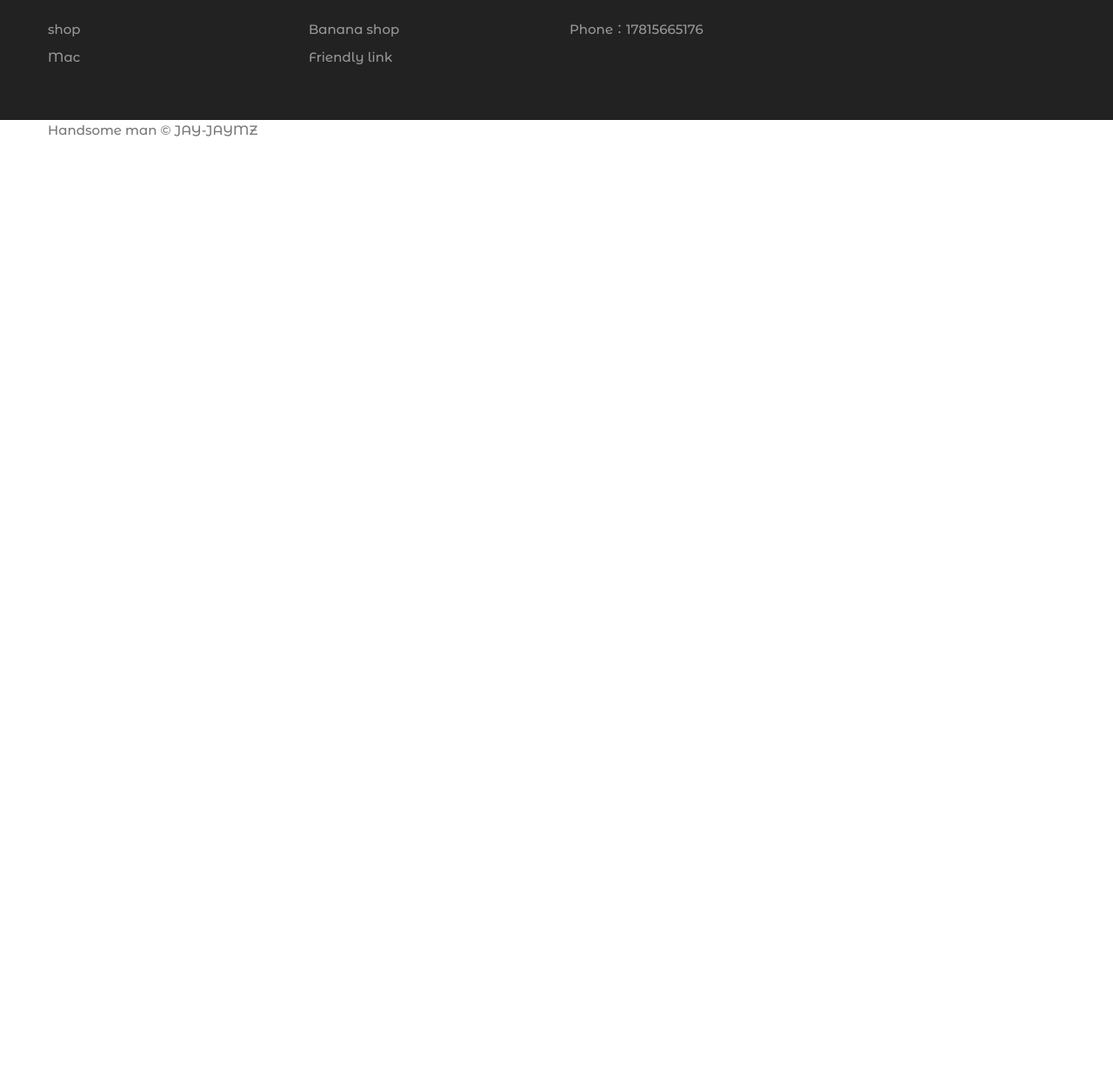
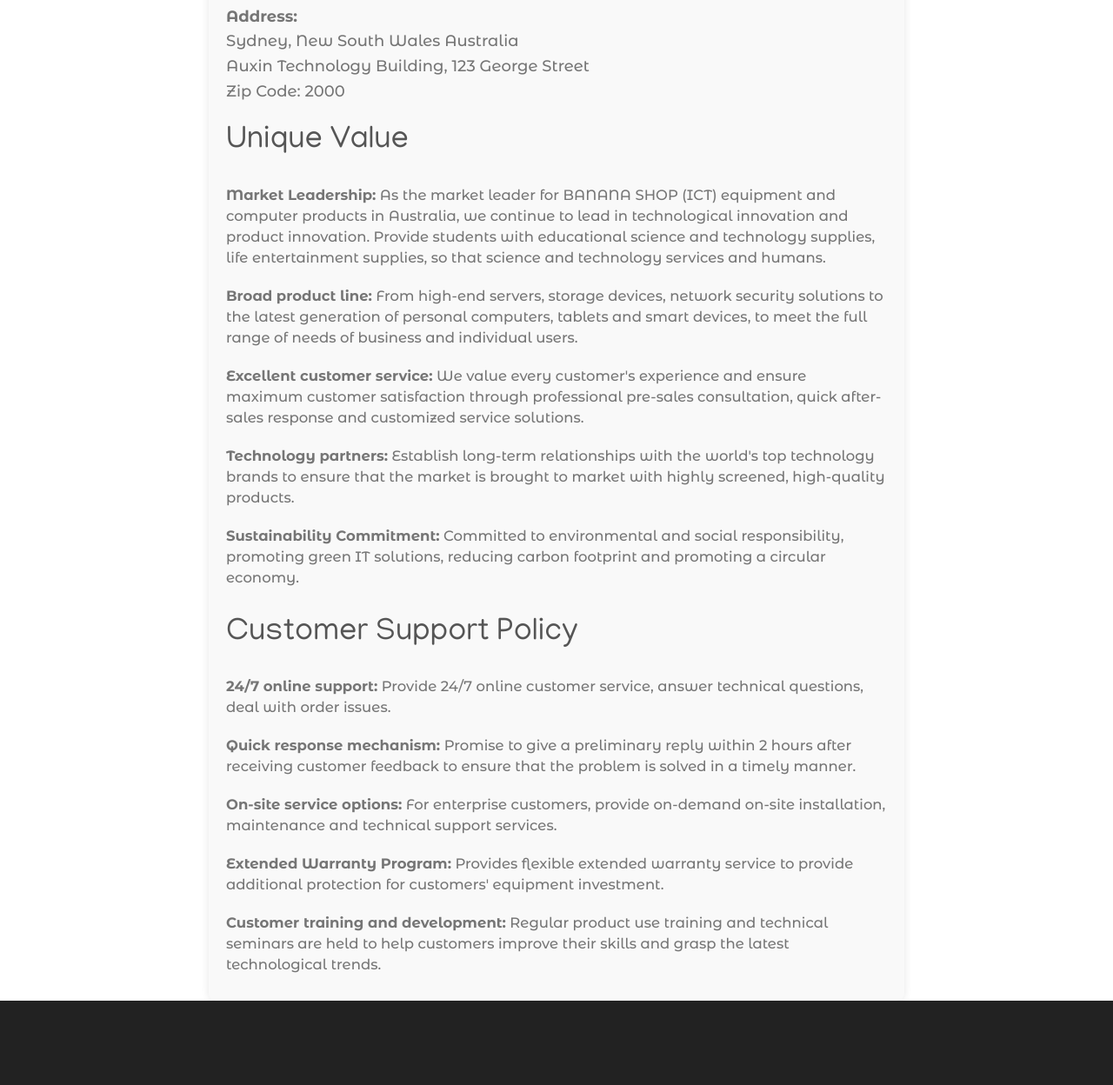
Before and after one commit to JAY-JAYMZ/BananaSHOP, a plain HTML site: page index.html in a window 1280 px wide. Shown: the part 1026-2274 px from the top of the page at 87% size. Before the commit the page ends 1188 px from the top, so only its background shows below. Drawn offline with Linux system fonts and the light colour scheme; a web font is replaced by a local one.

Commit message:
Update index.html

```diff
--- a/index.html
+++ b/index.html
@@ -240,7 +240,53 @@
 			</section>
 			<!--End Banner Section -->
 
+		<div style="margin: 0 auto; max-width: 800px; padding: 20px; background-color: #f9f9f9; border-radius: 8px; box-shadow: 0 0 10px rgba(0, 0, 0, 0.1);">
+        <h1 style="color: #333;">BANANA SHOP</h1>
+        <p style="margin: 10px 0; font-size: 1.2em;">
+            <strong>Address:</strong><br>
+            Sydney, New South Wales Australia<br>
+            Auxin Technology Building, 123 George Street<br>
+            Zip Code: 2000
+        </p>
 
+        <h2 style="color: #555; margin-top: 20px;">Unique Value</h2>
+        <ul style="list-style-type: none; padding: 0; margin: 0; display: flex; flex-direction: column; align-items: center;">
+            <li style="margin: 10px 0; font-size: 1.1em;">
+                <strong>Market Leadership:</strong> As the market leader for BANANA SHOP (ICT) equipment and computer products in Australia, we continue to lead in technological innovation and product innovation. Provide students with educational science and technology supplies, life entertainment supplies, so that science and technology services and humans.
+            </li>
+            <li style="margin: 10px 0; font-size: 1.1em;">
+                <strong>Broad product line:</strong> From high-end servers, storage devices, network security solutions to the latest generation of personal computers, tablets and smart devices, to meet the full range of needs of business and individual users.
+            </li>
+            <li style="margin: 10px 0; font-size: 1.1em;">
+                <strong>Excellent customer service:</strong> We value every customer's experience and ensure maximum customer satisfaction through professional pre-sales consultation, quick after-sales response and customized service solutions.
+            </li>
+            <li style="margin: 10px 0; font-size: 1.1em;">
+                <strong>Technology partners:</strong> Establish long-term relationships with the world's top technology brands to ensure that the market is brought to market with highly screened, high-quality products.
+            </li>
+            <li style="margin: 10px 0; font-size: 1.1em;">
+                <strong>Sustainability Commitment:</strong> Committed to environmental and social responsibility, promoting green IT solutions, reducing carbon footprint and promoting a circular economy.
+            </li>
+        </ul>
+
+        <h2 style="color: #555; margin-top: 20px;">Customer Support Policy</h2>
+        <ul style="list-style-type: none; padding: 0; margin: 0; display: flex; flex-direction: column; align-items: center;">
+            <li style="margin: 10px 0; font-size: 1.1em;">
+                <strong>24/7 online support:</strong> Provide 24/7 online customer service, answer technical questions, deal with order issues.
+            </li>
+            <li style="margin: 10px 0; font-size: 1.1em;">
+                <strong>Quick response mechanism:</strong> Promise to give a preliminary reply within 2 hours after receiving customer feedback to ensure that the problem is solved in a timely manner.
+            </li>
+            <li style="margin: 10px 0; font-size: 1.1em;">
+                <strong>On-site service options:</strong> For enterprise customers, provide on-demand on-site installation, maintenance and technical support services.
+            </li>
+            <li style="margin: 10px 0; font-size: 1.1em;">
+                <strong>Extended Warranty Program:</strong> Provides flexible extended warranty service to provide additional protection for customers' equipment investment.
+            </li>
+            <li style="margin: 10px 0; font-size: 1.1em;">
+                <strong>Customer training and development:</strong> Regular product use training and technical seminars are held to help customers improve their skills and grasp the latest technological trends.
+            </li>
+        </ul>
+    </div>
 
 
 			<!-- Main Footer -->
```
